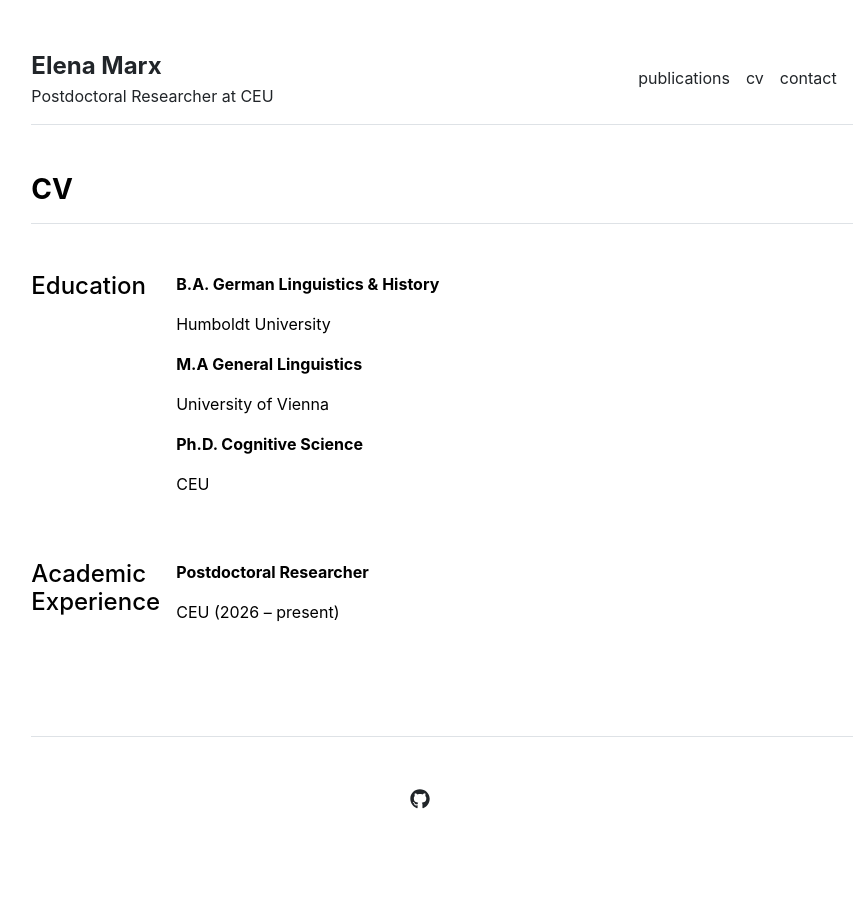
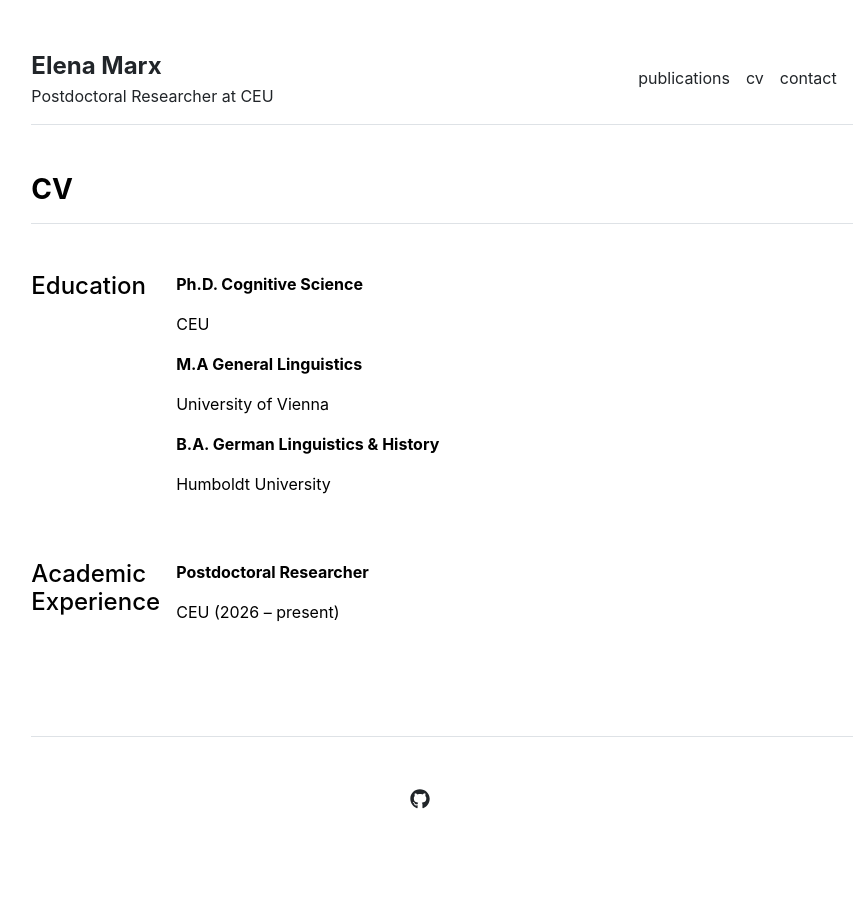
Before and after one commit to elena-marx/elena-marx.github.io, a Jekyll site: the page built from cv.md, in a window 1280 px wide. Shown: the whole page, without its empty margins (198-1066 px from the left). Built offline with Jekyll 4.4.1, drawn with Linux system fonts in a browser that asks for light colours.

Commit message:
Modified CV order

```diff
--- a/_data/cv/education.yml
+++ b/_data/cv/education.yml
@@ -1,8 +1,8 @@
-- title: 'B.A. German Linguistics & History'
-  description: 'Humboldt University'
+- title: 'Ph.D. Cognitive Science'
+  description: 'CEU'
 
 - title: 'M.A General Linguistics'
   description: 'University of Vienna'
 
-- title: 'Ph.D. Cognitive Science'
-  description: 'CEU'
+- title: 'B.A. German Linguistics & History'
+  description: 'Humboldt University'
```
